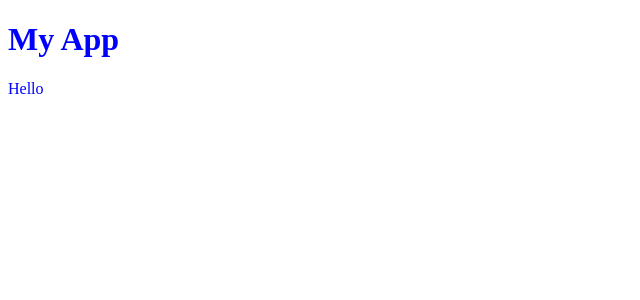
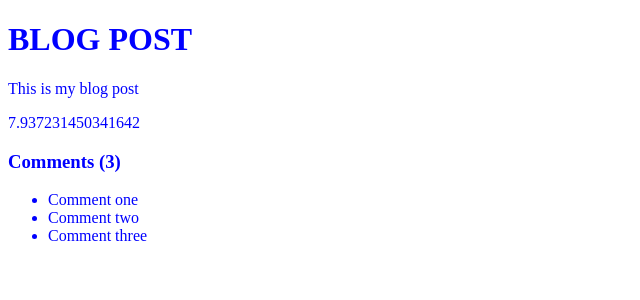
Before and after one commit to Samuelauweb/feedback-app, a React (Create React App) app: page / in a window 1280 px wide. Shown: the top 300 px of the page, without its empty margins (0-640 px from the left). Built offline with nearby package versions, Linux system fonts and the light colour scheme; the HTML template or start-up script is replaced by a standard one.

Commit message:
10. Dynamic Values & LIsts in JSX

```diff
--- a/src/App.js
+++ b/src/App.js
@@ -1,8 +1,26 @@
 function App() {
+  const title = 'Blog Post'
+  const body = 'This is my blog post'
+  const comments = [
+    {id: 1, text: 'Comment one'},
+    {id: 2, text: 'Comment two'},
+    {id: 3, text: 'Comment three'}
+  ]
+
   return (
     <div className="container">
-      <h1>My App</h1>
-      <p>Hello</p>
+      <h1>{title.toUpperCase()}</h1>
+      <p>{body}</p>
+      {Math.random() * (5 + 5)}
+
+      <div className="comments">
+        <h3>Comments ({comments.length})</h3>
+        <ul>
+          {comments.map((comment, index) => (
+            <li key={index}>{comment.text}</li>
+          ))}
+        </ul>
+      </div>
 
     </div>
   )
```
